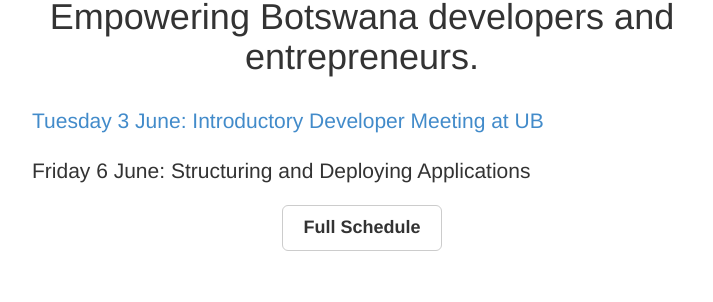
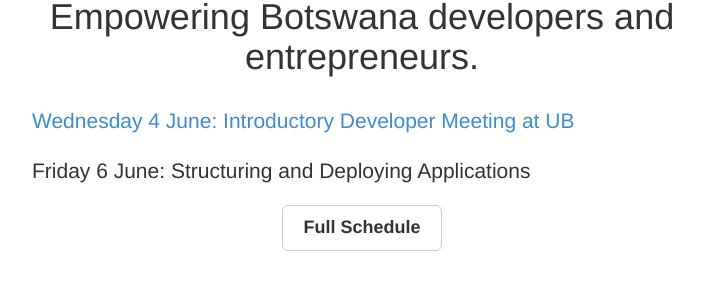
Before and after one commit to thatochocks/codetswana.github.io, a Jekyll site: the page built from index.html, in a window 1280 px wide. Shown: the part 341-643 px from the top of the page, without its empty margins (278-991 px from the left). Built offline with Jekyll 4.4.1, drawn with Linux system fonts in a browser that asks for light colours.

Commit message:
fix starting date

```diff
--- a/index.html
+++ b/index.html
@@ -25,7 +25,7 @@ title: codetswana | home
       <div class="inner cover">
         <h1 class="cover-heading">Empowering Botswana developers and entrepreneurs.</h1>
         <br>
-        <p class="lead event"><a href="https://www.facebook.com/events/312373398887377/?context=create&source=49">Tuesday 3 June: Introductory Developer Meeting at UB</a></p>
+        <p class="lead event"><a href="https://www.facebook.com/events/312373398887377/?context=create&source=49">Wednesday 4 June: Introductory Developer Meeting at UB</a></p>
         <p class="lead event" title="Event Coming Soon">Friday 6 June: Structuring and Deploying Applications</p>
         <p class="lead">
           <a href="/schedule.html" class="btn btn-lg btn-default">Full Schedule</a>
```
